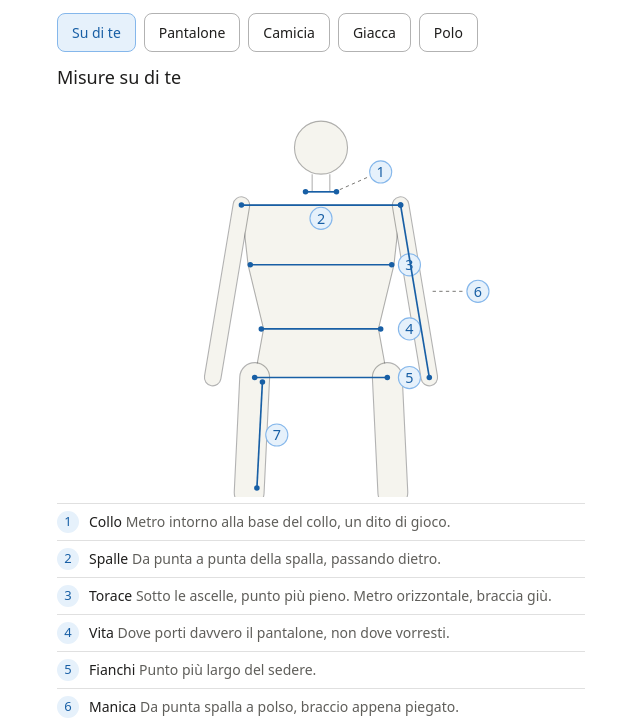
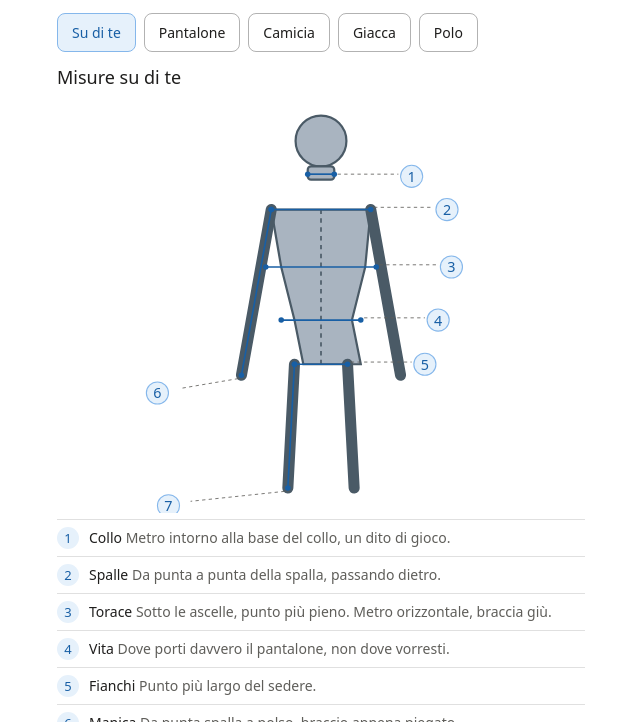
Before and after one commit to AleIppolito/tailor-manswear, a plain HTML site: page index.html in a window 1280 px wide. Shown: the part 77-799 px from the top of the page, without its empty margins (319-959 px from the left). Drawn offline with Linux system fonts and the light colour scheme.

Commit message:
Improve figures: gray-filled technical illustrations with center seams

```diff
--- a/script.js
+++ b/script.js
@@ -2,62 +2,69 @@ const A="var(--text-accent)";
 const dim=(a,b,c,d)=>`<line x1="${a}" y1="${b}" x2="${c}" y2="${d}" stroke="${A}" stroke-width="1.5"/><circle cx="${a}" cy="${b}" r="2.5" fill="${A}"/><circle cx="${c}" cy="${d}" r="2.5" fill="${A}"/>`;
 const bd=(x,y,n)=>`<circle cx="${x}" cy="${y}" r="10" fill="var(--bg-accent)" stroke="var(--border-accent)"/><text x="${x}" y="${y}" text-anchor="middle" dominant-baseline="central" font-size="13" font-weight="500" fill="${A}" font-family="system-ui,sans-serif">${n}</text>`;
 const ld=(a,b,c,d)=>`<line x1="${a}" y1="${b}" x2="${c}" y2="${d}" stroke="var(--text-secondary)" stroke-width="0.75" stroke-dasharray="3 3"/>`;
-const limb=(a,b,c,d,w)=>`<line x1="${a}" y1="${b}" x2="${c}" y2="${d}" stroke="var(--border-strong)" stroke-width="${w+2}" stroke-linecap="round"/><line x1="${a}" y1="${b}" x2="${c}" y2="${d}" stroke="var(--surface-1)" stroke-width="${w}" stroke-linecap="round"/>`;
-const S='fill="var(--surface-1)" stroke="var(--border-strong)" stroke-width="1" stroke-linejoin="round"';
 const wrap=(h,t,d,body)=>`<svg width="100%" viewBox="0 0 380 ${h}" role="img"><title>${t}</title><desc>${d}</desc>${body}</svg>`;
 
-const bodySvg=()=>wrap(360,"Misure sul corpo","Figura maschile frontale con sette misure numerate",
-`<circle cx="190" cy="44" r="24" ${S}/>`+
-`<path d="M182 68 L182 84 M198 68 L198 84" stroke="var(--border-strong)" fill="none" stroke-width="1"/>`+
-`<path d="M118 96 L262 96 L256 150 L242 208 L250 252 L130 252 L138 208 L124 150 Z" ${S}/>`+
-limb(118,96,92,252,14)+limb(262,96,288,252,14)+limb(130,252,125,356,26)+limb(250,252,255,356,26)+
-dim(176,84,204,84)+ld(207,82,234,70)+bd(244,66,1)+
-dim(118,96,262,96)+bd(190,108,2)+
-dim(126,150,254,150)+bd(270,150,3)+
-dim(136,208,244,208)+bd(270,208,4)+
-dim(130,252,250,252)+bd(270,252,5)+
-dim(262,96,288,252)+ld(291,174,320,174)+bd(332,174,6)+
-dim(137,256,132,352)+bd(150,304,7));
+const bodySvg=()=>wrap(375,"Misure sul corpo","Figura maschile frontale con sette misure numerate",
+  `<circle cx="190" cy="38" r="23" fill="var(--garment)" stroke="var(--garment-stroke)" stroke-width="2"/>`
++`<rect x="178" y="61" width="24" height="12" rx="3" fill="var(--garment)" stroke="var(--garment-stroke)" stroke-width="2"/>`
++`<path d="M145 100 L235 100 L230 152 L218 200 L226 240 L174 240 L166 200 L154 152 Z" fill="var(--garment)" stroke="var(--garment-stroke)" stroke-width="2"/>`
++`<line x1="145" y1="100" x2="118" y2="250" stroke="var(--garment-stroke)" stroke-width="10" stroke-linecap="round"/>`
++`<line x1="235" y1="100" x2="262" y2="250" stroke="var(--garment-stroke)" stroke-width="10" stroke-linecap="round"/>`
++`<line x1="166" y1="240" x2="160" y2="352" stroke="var(--garment-stroke)" stroke-width="10" stroke-linecap="round"/>`
++`<line x1="214" y1="240" x2="220" y2="352" stroke="var(--garment-stroke)" stroke-width="10" stroke-linecap="round"/>`
++`<line x1="190" y1="100" x2="190" y2="240" stroke="var(--garment-stroke)" stroke-width="1.5" stroke-dasharray="4 4"/>`
++dim(178,68,202,68)+ld(205,68,260,68)+bd(272,70,1)+
+ dim(145,100,235,100)+ld(238,98,292,98)+bd(304,100,2)+
+ dim(140,152,240,152)+ld(243,150,296,150)+bd(308,152,3)+
+ dim(154,200,226,200)+ld(229,198,284,198)+bd(296,200,4)+
+ dim(166,240,214,240)+ld(217,238,272,238)+bd(284,240,5)+
+ dim(145,100,118,250)+ld(115,253,62,262)+bd(42,266,6)+
+ dim(166,240,160,352)+ld(157,355,72,364)+bd(52,368,7));
 
 const pantsSvg=()=>wrap(290,"Pantalone steso","Pantalone visto da davanti con cinque misure numerate",
-`<path d="M110 30 L270 30 L284 92 L268 272 L204 272 L190 120 L176 272 L112 272 L96 92 Z" ${S}/>`+
-`<line x1="110" y1="52" x2="270" y2="52" stroke="var(--border-strong)" stroke-width="1"/>`+
-`<path d="M190 120 L190 272" fill="none" stroke="var(--border-strong)" stroke-width="1" stroke-dasharray="4 3"/>`+
-dim(110,40,270,40)+bd(150,40,1)+
-dim(190,30,190,120)+bd(190,72,2)+
-dim(102,140,188,140)+bd(286,140,3)+
-dim(194,122,194,272)+bd(212,200,4)+
-dim(112,262,176,262)+bd(145,272,5));
+  `<path d="M110 30 L270 30 L284 90 L270 272 L204 272 L190 120 L176 272 L112 272 L96 90 Z" fill="var(--garment)" stroke="var(--garment-stroke)" stroke-width="2"/>`
++`<line x1="190" y1="30" x2="190" y2="120" stroke="var(--garment-stroke)" stroke-width="1.5" stroke-dasharray="4 4"/>`
++`<line x1="176" y1="272" x2="190" y2="120" stroke="var(--garment-stroke)" stroke-width="1.5" stroke-linejoin="round"/>`
++`<line x1="204" y1="272" x2="190" y2="120" stroke="var(--garment-stroke)" stroke-width="1.5" stroke-linejoin="round"/>`
++`<line x1="110" y1="52" x2="270" y2="52" stroke="var(--garment-stroke)" stroke-width="1"/>`
++dim(110,40,270,40)+ld(130,32,190,26)+bd(190,16,1)+
+ dim(190,30,190,120)+ld(193,76,260,76)+bd(272,78,2)+
+ dim(102,142,188,142)+ld(191,140,258,140)+bd(270,142,3)+
+ dim(190,122,190,272)+ld(193,200,260,200)+bd(272,202,4)+
+ dim(112,262,176,262)+ld(145,272,145,284)+bd(145,288,5));
 
 const shirtSvg=()=>wrap(285,"Camicia stesa","Camicia vista da davanti con sei misure numerate",
-`<path d="M160 28 L190 40 L220 28 L272 46 L336 202 L306 217 L254 112 L252 264 L128 264 L126 112 L74 217 L44 202 L108 46 Z" ${S}/>`+
-`<line x1="190" y1="40" x2="190" y2="100" stroke="var(--border-strong)" stroke-width="1"/>`+
-`<path d="M160 28 L190 40 L220 28" fill="none" stroke="var(--border-strong)" stroke-width="1"/>`+
-dim(160,24,220,24)+bd(190,16,6)+
-dim(108,52,272,52)+bd(190,64,1)+
-dim(129,112,251,112)+bd(270,112,2)+
-dim(129,187,251,187)+bd(270,187,3)+
-dim(160,28,160,264)+bd(150,274,4)+
-dim(112,56,62,205)+ld(62,205,44,220)+bd(34,230,5));
+  `<path d="M160 28 L190 40 L220 28 L272 46 L336 202 L306 217 L254 112 L252 266 L128 266 L126 112 L74 217 L44 202 L108 46 Z" fill="var(--garment)" stroke="var(--garment-stroke)" stroke-width="2"/>`
++`<line x1="190" y1="40" x2="190" y2="100" stroke="var(--garment-stroke)" stroke-width="1.5"/>`
++`<path d="M160 28 L190 40 L220 28" fill="none" stroke="var(--garment-stroke)" stroke-width="1.5" stroke-linejoin="round"/>`
++`<line x1="190" y1="100" x2="190" y2="266" stroke="var(--garment-stroke)" stroke-width="1.5" stroke-dasharray="4 4"/>`
++dim(160,24,220,24)+ld(223,22,280,22)+bd(292,24,6)+
+ dim(108,52,272,52)+ld(275,50,330,50)+bd(342,52,1)+
+ dim(129,112,251,112)+ld(254,110,310,110)+bd(322,112,2)+
+ dim(129,187,251,187)+ld(254,185,310,185)+bd(322,187,3)+
+ dim(160,28,160,266)+ld(157,270,102,274)+bd(78,278,4)+
+ dim(112,56,62,205)+ld(59,207,30,220)+bd(14,226,5));
 
 const jacketSvg=()=>wrap(300,"Giacca stesa","Giacca vista da davanti con cinque misure numerate",
-`<path d="M158 26 L190 44 L222 26 L276 46 L342 207 L308 222 L258 114 L256 277 L124 277 L122 114 L70 222 L38 207 L106 46 Z" ${S}/>`+
-`<path d="M158 26 L190 152 L222 26" fill="none" stroke="var(--border-strong)" stroke-width="1" stroke-linejoin="round"/>`+
-`<line x1="190" y1="152" x2="190" y2="277" stroke="var(--border-strong)" stroke-width="1" stroke-dasharray="4 3"/>`+
-dim(107,52,273,52)+bd(286,52,1)+
-dim(125,114,255,114)+bd(286,114,2)+
-dim(126,192,254,192)+bd(286,192,3)+
-dim(145,31,145,277)+ld(145,277,128,292)+bd(116,300,4)+
-dim(110,56,57,210)+ld(57,210,40,225)+bd(30,235,5));
+  `<path d="M158 26 L190 44 L222 26 L276 46 L342 207 L308 222 L258 114 L256 280 L124 280 L122 114 L70 222 L38 207 L106 46 Z" fill="var(--garment)" stroke="var(--garment-stroke)" stroke-width="2"/>`
++`<path d="M158 26 L190 156 L222 26" fill="none" stroke="var(--garment-stroke)" stroke-width="1.5" stroke-linejoin="round"/>`
++`<line x1="190" y1="156" x2="190" y2="280" stroke="var(--garment-stroke)" stroke-width="1.5" stroke-dasharray="4 4"/>`
++dim(107,52,273,52)+ld(276,50,332,50)+bd(344,52,1)+
+ dim(125,114,255,114)+ld(258,112,314,112)+bd(326,114,2)+
+ dim(126,192,254,192)+ld(257,190,313,190)+bd(325,192,3)+
+ dim(145,31,145,280)+ld(142,284,88,290)+bd(62,296,4)+
+ dim(110,56,57,210)+ld(54,212,26,224)+bd(10,230,5));
 
 const poloSvg=()=>wrap(285,"Polo stesa","Polo vista da davanti con quattro misure numerate",
-`<path d="M160 28 L190 40 L220 28 L272 46 L322 102 L292 127 L254 110 L252 264 L128 264 L126 110 L88 127 L58 102 L108 46 Z" ${S}/>`+
-`<line x1="190" y1="40" x2="190" y2="102" stroke="var(--border-strong)" stroke-width="1"/>`+
-`<circle cx="190" cy="62" r="2" fill="var(--border-stronger)"/><circle cx="190" cy="82" r="2" fill="var(--border-stronger)"/>`+
-dim(108,52,272,52)+bd(286,52,1)+
-dim(129,110,251,110)+bd(286,110,2)+
-dim(160,28,160,264)+bd(150,274,3)+
-dim(112,54,75,112)+ld(75,112,58,126)+bd(46,136,4));
+  `<path d="M160 28 L190 40 L220 28 L272 46 L322 102 L292 127 L254 110 L252 266 L128 266 L126 110 L88 127 L58 102 L108 46 Z" fill="var(--garment)" stroke="var(--garment-stroke)" stroke-width="2"/>`
++`<line x1="190" y1="40" x2="190" y2="102" stroke="var(--garment-stroke)" stroke-width="1.5"/>`
++`<circle cx="190" cy="62" r="2" fill="var(--garment-stroke)"/><circle cx="190" cy="82" r="2" fill="var(--garment-stroke)"/>`
++`<path d="M160 28 L190 40 L220 28" fill="none" stroke="var(--garment-stroke)" stroke-width="1.5" stroke-linejoin="round"/>`
++`<line x1="190" y1="102" x2="190" y2="266" stroke="var(--garment-stroke)" stroke-width="1.5" stroke-dasharray="4 4"/>`
++dim(108,52,272,52)+ld(275,50,330,50)+bd(342,52,1)+
+ dim(129,110,251,110)+ld(254,108,310,108)+bd(322,110,2)+
+ dim(160,28,160,266)+ld(157,270,102,274)+bd(78,278,3)+
+ dim(112,54,75,112)+ld(72,114,44,126)+bd(28,132,4));
 
 const T={
 body:{l:"Su di te",svg:bodySvg,items:[
--- a/style.css
+++ b/style.css
@@ -1,5 +1,5 @@
-:root{--surface-1:#f5f4ee;--border:rgba(0,0,0,.12);--border-strong:rgba(0,0,0,.3);--border-stronger:rgba(0,0,0,.5);--text-primary:#1f1e1d;--text-secondary:#5f5e5a;--text-accent:#185FA5;--bg-accent:#E6F1FB;--border-accent:#85B7EB;--page:#fff}
-@media (prefers-color-scheme:dark){:root{--surface-1:#2a2a28;--border:rgba(255,255,255,.14);--border-strong:rgba(255,255,255,.35);--border-stronger:rgba(255,255,255,.55);--text-primary:#ecebe5;--text-secondary:#b4b2a9;--text-accent:#85B7EB;--bg-accent:#0C447C;--border-accent:#378ADD;--page:#1b1b1a}}
+:root{--surface-1:#f5f4ee;--border:rgba(0,0,0,.12);--border-strong:rgba(0,0,0,.3);--border-stronger:rgba(0,0,0,.5);--text-primary:#1f1e1d;--text-secondary:#5f5e5a;--text-accent:#185FA5;--bg-accent:#E6F1FB;--border-accent:#85B7EB;--page:#fff;--garment:#a9b4c0;--garment-stroke:#4a5a66}
+@media (prefers-color-scheme:dark){:root{--surface-1:#2a2a28;--border:rgba(255,255,255,.14);--border-strong:rgba(255,255,255,.35);--border-stronger:rgba(255,255,255,.55);--text-primary:#ecebe5;--text-secondary:#b4b2a9;--text-accent:#85B7EB;--bg-accent:#0C447C;--border-accent:#378ADD;--page:#1b1b1a;--garment:#6b7680;--garment-stroke:#d4cfc7}}
 *{box-sizing:border-box}
 body{margin:0;background:var(--page);color:var(--text-primary);font-family:system-ui,-apple-system,"Segoe UI",sans-serif;line-height:1.5}
 main{max-width:560px;margin:0 auto;padding:16px}
@@ -20,7 +20,7 @@ button:hover{background:var(--surface-1)}
 .actions{display:flex;flex-wrap:wrap;gap:8px;margin-top:16px}
 #all{display:none}
 @media print{
-:root{--surface-1:#f5f4ee;--border:rgba(0,0,0,.12);--border-strong:rgba(0,0,0,.3);--border-stronger:rgba(0,0,0,.5);--text-primary:#1f1e1d;--text-secondary:#5f5e5a;--text-accent:#185FA5;--bg-accent:#E6F1FB;--border-accent:#85B7EB;--page:#fff}
+:root{--surface-1:#f5f4ee;--border:rgba(0,0,0,.12);--border-strong:rgba(0,0,0,.3);--border-stronger:rgba(0,0,0,.5);--text-primary:#1f1e1d;--text-secondary:#5f5e5a;--text-accent:#185FA5;--bg-accent:#E6F1FB;--border-accent:#85B7EB;--page:#fff;--garment:#a9b4c0;--garment-stroke:#4a5a66}
 .noprint{display:none!important}
 main{max-width:none;padding:0}
 .fig{max-width:380px}
```
